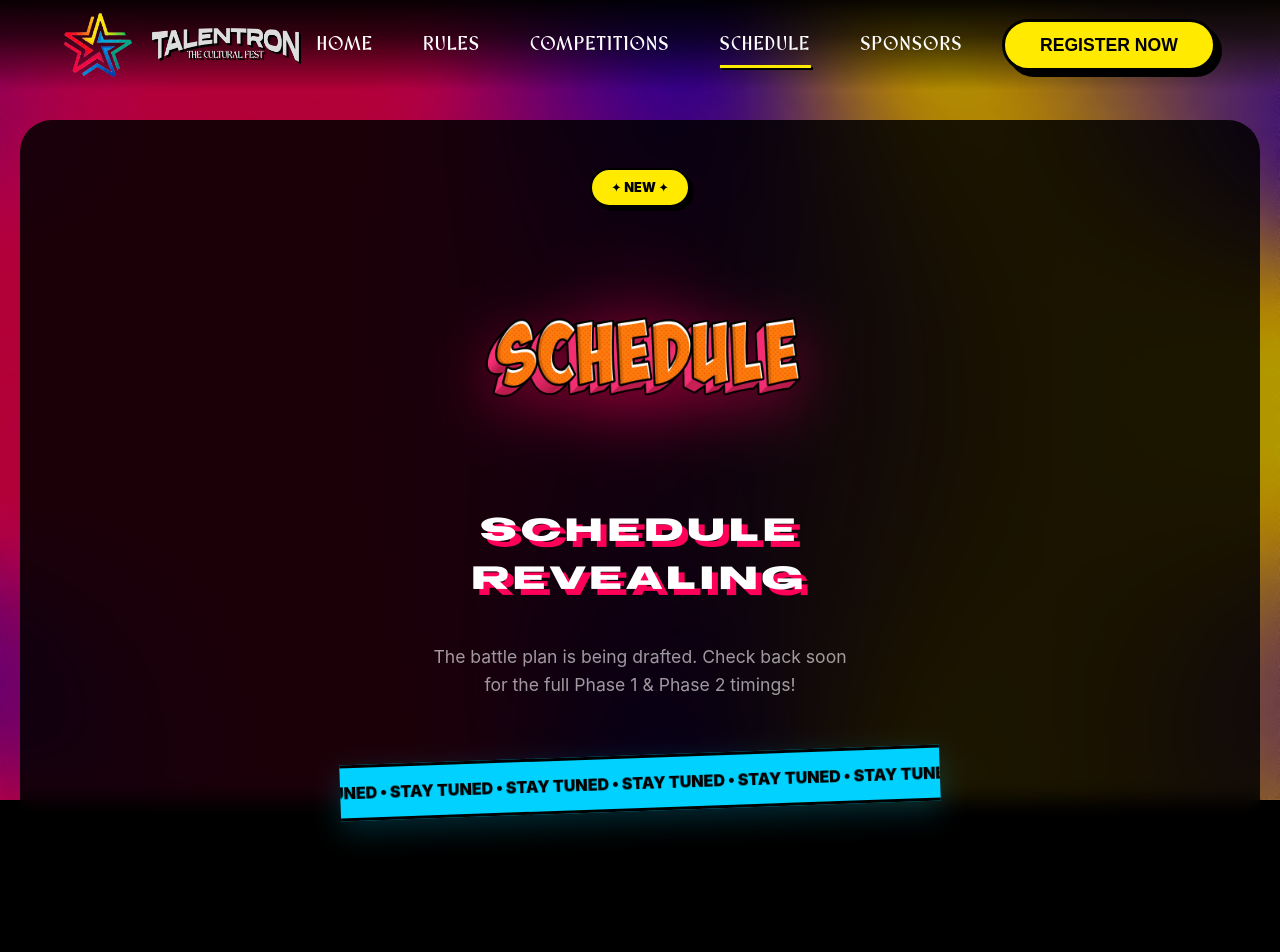
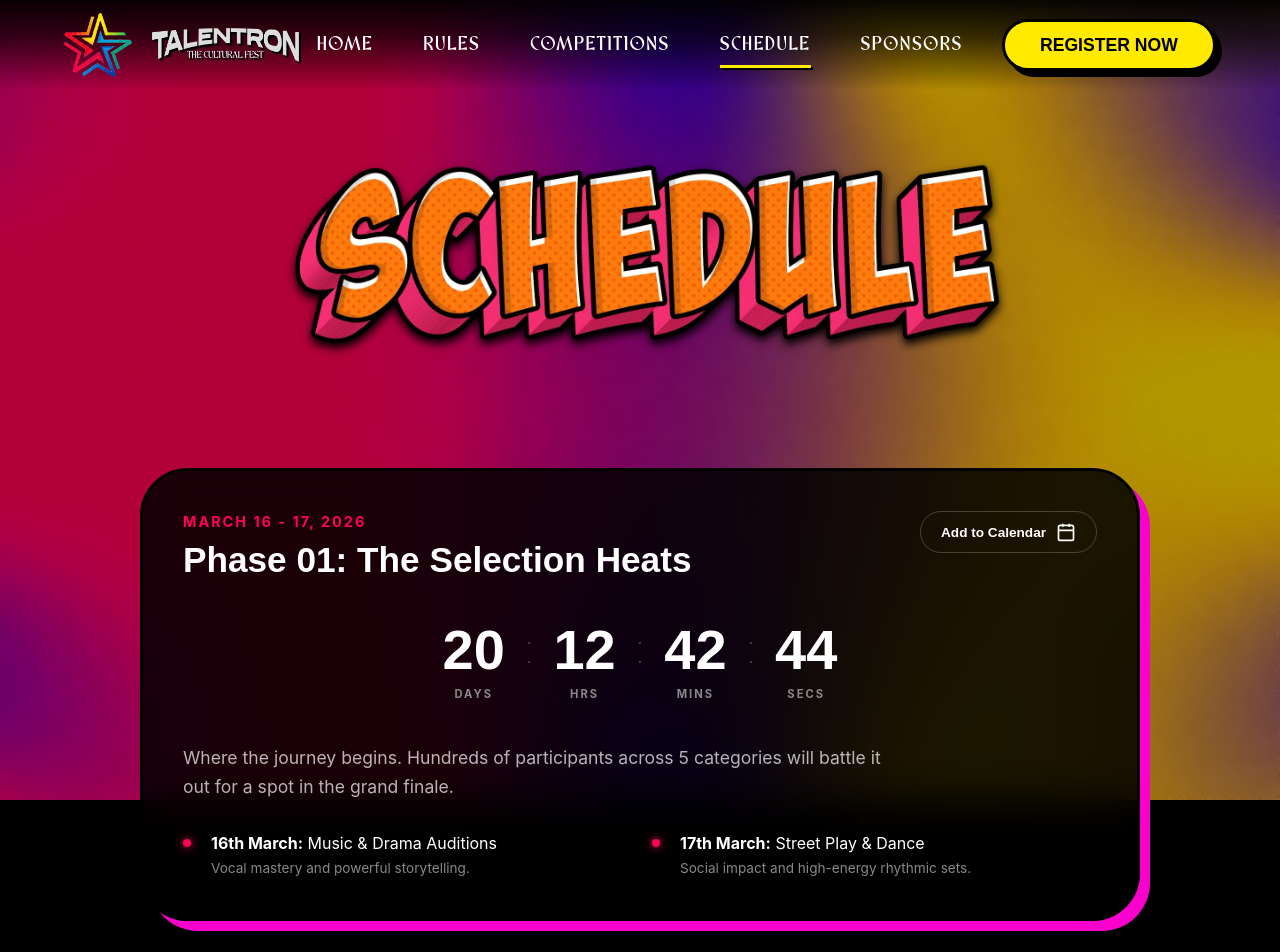
Before and after one commit to Shravan4507/talentron-entry-form, a React (Vite) app: page /schedule in a window 1280 px wide. Shown: the top 952 px of the page. Built offline with nearby package versions, Linux system fonts and the light colour scheme; no server answers.

Commit message:
chore: update schedule for March 16-17

```diff
--- a/src/pages/schedule/Schedule.tsx
+++ b/src/pages/schedule/Schedule.tsx
@@ -1,19 +1,174 @@
+import React, { useState, useEffect, useCallback } from 'react';
 import SEO from '../../components/navigation/SEO';
-import ComingSoon from '../../components/status/ComingSoon';
+import { assetPath } from '../../utils/assetPath';
 import './Schedule.css';
 
+interface CountdownTime {
+    days: number;
+    hours: number;
+    minutes: number;
+    seconds: number;
+    isExpired: boolean;
+}
+
 const Schedule: React.FC = () => {
+    const calculateTimeLeft = useCallback((targetDate: string): CountdownTime => {
+        const difference = +new Date(targetDate) - +new Date();
+
+        if (difference <= 0) {
+            return { days: 0, hours: 0, minutes: 0, seconds: 0, isExpired: true };
+        }
+
+        return {
+            days: Math.floor(difference / (1000 * 60 * 60 * 24)),
+            hours: Math.floor((difference / (1000 * 60 * 60)) % 24),
+            minutes: Math.floor((difference / 1000 / 60) % 60),
+            seconds: Math.floor((difference / 1000) % 60),
+            isExpired: false
+        };
+    }, []);
+
+    const [round1Time, setRound1Time] = useState<CountdownTime>(calculateTimeLeft('2026-03-16T09:00:00'));
+    const [finalTime, setFinalTime] = useState<CountdownTime>(calculateTimeLeft('2026-03-23T09:00:00'));
+
+    useEffect(() => {
+        const timer = setInterval(() => {
+            setRound1Time(calculateTimeLeft('2026-03-16T09:00:00'));
+            setFinalTime(calculateTimeLeft('2026-03-23T09:00:00'));
+        }, 1000);
+        return () => clearInterval(timer);
+    }, [calculateTimeLeft]);
+
+    const addToCalendar = (title: string, date: string, description: string) => {
+        const start = date.replace(/-|:|\.\d\d\d/g, "");
+        const end = (parseInt(start) + 1).toString(); // Simple 1 day end
+        const url = `https://www.google.com/calendar/render?action=TEMPLATE&text=${encodeURIComponent(title)}&dates=${start}/${end}&details=${encodeURIComponent(description)}&location=${encodeURIComponent('Zeal College, Pune')}`;
+        window.open(url, '_blank');
+    };
+
+    const schedulePhases = [
+        {
+            id: 'round1',
+            title: 'Phase 01: The Selection Heats',
+            date: 'March 16 - 17, 2026',
+            targetDate: '20260316T090000',
+            countdown: round1Time,
+            description: 'Where the journey begins. Hundreds of participants across 5 categories will battle it out for a spot in the grand finale.',
+            highlights: [
+                { day: '16th March', events: 'Music & Drama Auditions', note: 'Vocal mastery and powerful storytelling.' },
+                { day: '17th March', events: 'Street Play & Dance', note: 'Social impact and high-energy rhythmic sets.' }
+            ],
+            color: '#ff0059'
+        },
+        {
+            id: 'finals',
+            title: 'Phase 02: The Grand Spotlight',
+            date: 'March 23, 2026',
+            targetDate: '20260323T090000',
+            countdown: finalTime,
+            description: 'The ultimate stage. Only the finest selected talents return to perform under the big lights for the championship titles.',
+            highlights: [
+                { day: '23rd March', events: 'Main Stage Finale', note: 'Mega performances followed by Grand Prize distribution.' }
+            ],
+            color: '#00d1ff'
+        }
+    ];
+
+    const formatNumber = (num: number) => num.toString().padStart(2, '0');
+
     return (
         <div className="schedule-page">
             <SEO
-                title="Event Schedule | Talentron '26"
-                description="Live countdown and event schedule for Talentron '26."
+                title="Event Schedule & Live Timers | Talentron '26"
+                description="Live countdown to Talentron '26. Check the schedule for Round 1 (March 16-17) and the Grand Finale (March 23)."
             />
-            <ComingSoon
-              title="SCHEDULE REVEALING"
-              subtitle="The battle plan is being drafted. Check back soon for the full Phase 1 & Phase 2 timings!"
-              image="/assets/logos/schedule.webp"
-            />
+
+            <div className="schedule-container">
+                <header className="schedule-header">
+                    <img
+                        src={assetPath('/assets/logos/schedule.webp')}
+                        alt="Event Schedule"
+                        className="schedule-title-img"
+                    />
+                </header>
+
+                <div className="phases-list">
+                    {schedulePhases.map((phase) => (
+                        <div key={phase.id} className="phase-card" style={{ '--phase-color': phase.color } as any}>
+                            <div className="phase-header">
+                                <div className="phase-info">
+                                    <span className="phase-date-label">{phase.date}</span>
+                                    <h2 className="phase-title">{phase.title}</h2>
+                                </div>
+                                <button
+                                    className="calendar-btn"
+                                    onClick={() => addToCalendar(phase.title, phase.id === 'round1' ? '20260316' : '20260323', phase.description)}
+                                    title="Add to Google Calendar"
+                                >
+                                    <span>Add to Calendar</span>
+                                    <svg width="20" height="20" viewBox="0 0 24 24" fill="none" stroke="currentColor" strokeWidth="2">
+                                        <rect x="3" y="4" width="18" height="18" rx="2" ry="2"></rect>
+                                        <line x1="16" y1="2" x2="16" y2="6"></line>
+                                        <line x1="8" y1="2" x2="8" y2="6"></line>
+                                        <line x1="3" y1="10" x2="21" y2="10"></line>
+                                    </svg>
+                                </button>
+                            </div>
+
+                            <div className="timer-wrapper">
+                                {phase.countdown.isExpired ? (
+                                    <div className="timer-live-badge">LIVE NOW</div>
+                                ) : (
+                                    <div className="timer-grid">
+                                        <div className="timer-unit">
+                                            <span className="unit-val">{formatNumber(phase.countdown.days)}</span>
+                                            <span className="unit-label">DAYS</span>
+                                        </div>
+                                        <div className="timer-sep">:</div>
+                                        <div className="timer-unit">
+                                            <span className="unit-val">{formatNumber(phase.countdown.hours)}</span>
+                                            <span className="unit-label">HRS</span>
+                                        </div>
+                                        <div className="timer-sep">:</div>
+                                        <div className="timer-unit">
+                                            <span className="unit-val">{formatNumber(phase.countdown.minutes)}</span>
+                                            <span className="unit-label">MINS</span>
+                                        </div>
+                                        <div className="timer-sep">:</div>
+                                        <div className="timer-unit">
+                                            <span className="unit-val">{formatNumber(phase.countdown.seconds)}</span>
+                                            <span className="unit-label">SECS</span>
+                                        </div>
+                                    </div>
+                                )}
+                            </div>
+
+                            <div className="phase-content">
+                                <p className="phase-desc">{phase.description}</p>
+                                <div className="highlights-grid">
+                                    {phase.highlights.map((item, idx) => (
+                                        <div key={idx} className="highlight-item">
+                                            <div className="highlight-dot"></div>
+                                            <div className="highlight-text">
+                                                <strong>{item.day}:</strong> {item.events}
+                                                <p className="highlight-note">{item.note}</p>
+                                            </div>
+                                        </div>
+                                    ))}
+                                </div>
+                            </div>
+                        </div>
+                    ))}
+                </div>
+
+                <div className="schedule-footer-note">
+                    <p>
+                        All events will be held at <a href="https://maps.app.goo.gl/RXpzvbPwm4s2CqDW6" target="_blank" rel="noopener noreferrer" className="venue-link">Zeal Institutes, Pune (Narhe Campus)</a>.
+                        <br />
+                        Reporting Time will be shared to participants via WhatsApp and Email.
+                    </p>
+                </div>
+            </div>
         </div>
     );
 };
```
